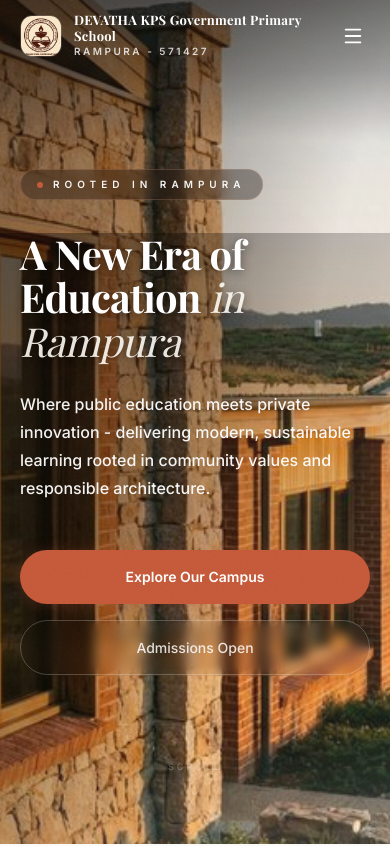
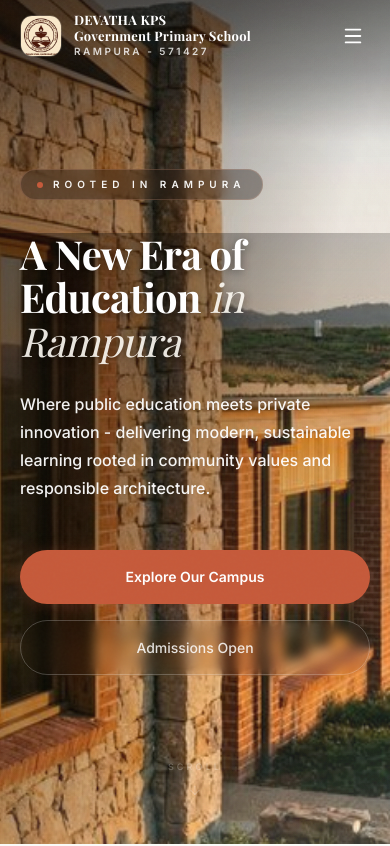
Before and after one commit to rakshithsantosh/devathaKPS, a Next.js app: page / in a window 390 px wide. Shown: the top 846 px of the page. Built offline with nearby package versions, Linux system fonts and the light colour scheme; a web font is replaced by a local one.

Commit message:
mobile view header fix

```diff
--- a/src/components/Navbar.tsx
+++ b/src/components/Navbar.tsx
@@ -109,7 +109,7 @@ export default function Navbar() {
                                 letterSpacing: "0.02em",
                             }}
                         >
-                            DEVATHA KPS Government Primary School
+                            DEVATHA KPS <span className="block sm:inline">Government Primary School</span>
                         </span>
                         <span
                             style={{
```
